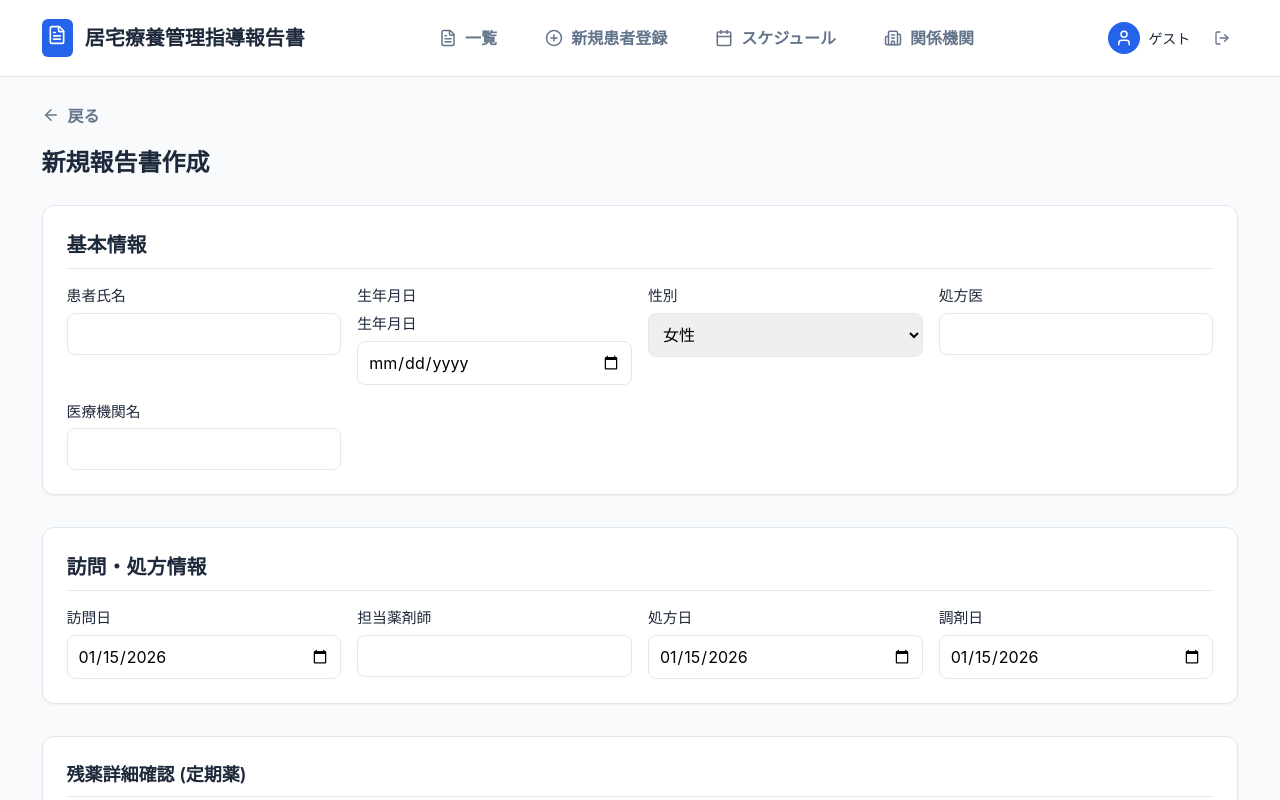
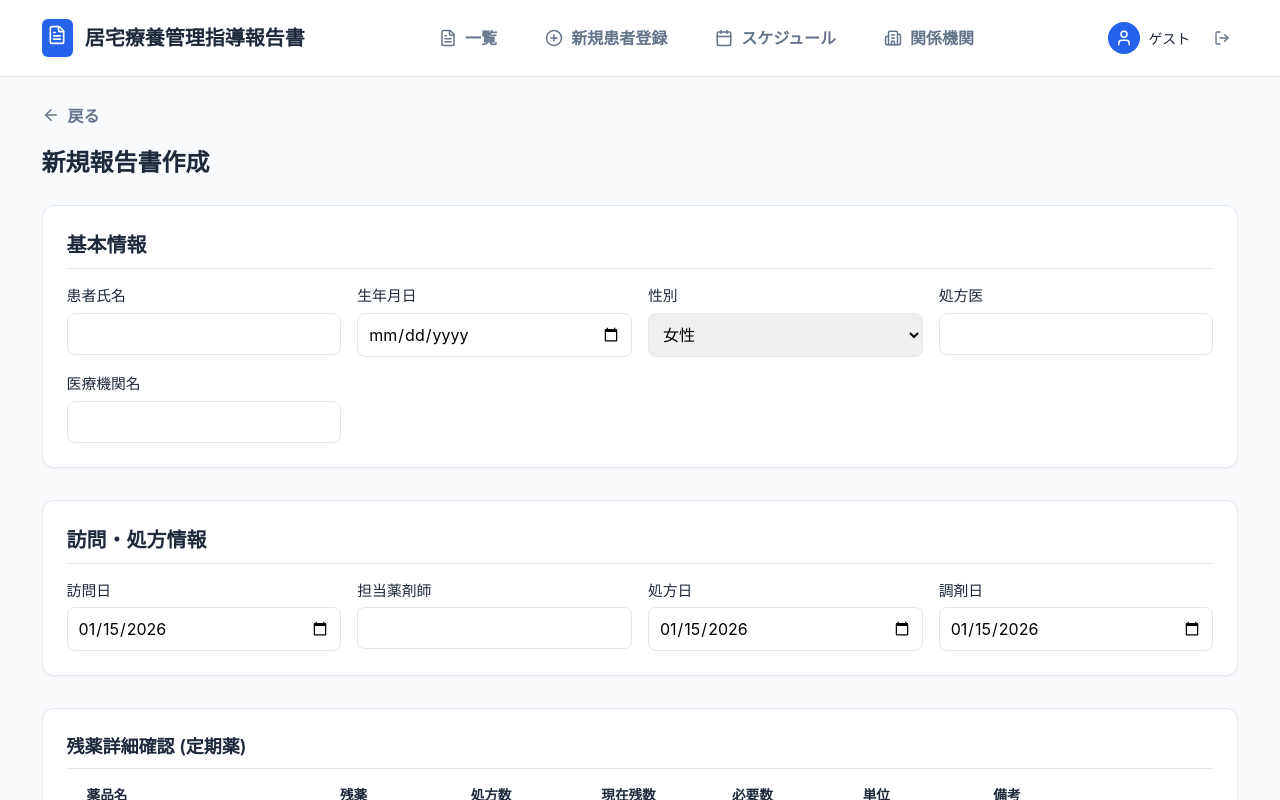
Before and after one commit to emayu323/pharmacy-inventory-report, a React (Vite) app: page /reports/new in a window 1280 px wide. Shown: the top 800 px of the page. Built offline with nearby package versions, Linux system fonts and the light colour scheme.

Commit message:
fix: Remove duplicate DOB label

```diff
--- a/src/pages/ReportEdit.tsx
+++ b/src/pages/ReportEdit.tsx
@@ -214,7 +214,6 @@ export default function ReportEdit() {
                         </div>
                         <div>
                             <label className="label">生年月日</label>
-                            <label className="label">生年月日</label>
                             <input type="date" name="patient_dob" className="input" required value={formData.patient_dob} onChange={handleChange} />
                             {formData.patient_dob && (
                                 <span style={{ fontSize: '0.85rem', color: 'var(--color-text-muted)', marginTop: '0.25rem', display: 'block' }}>
```
